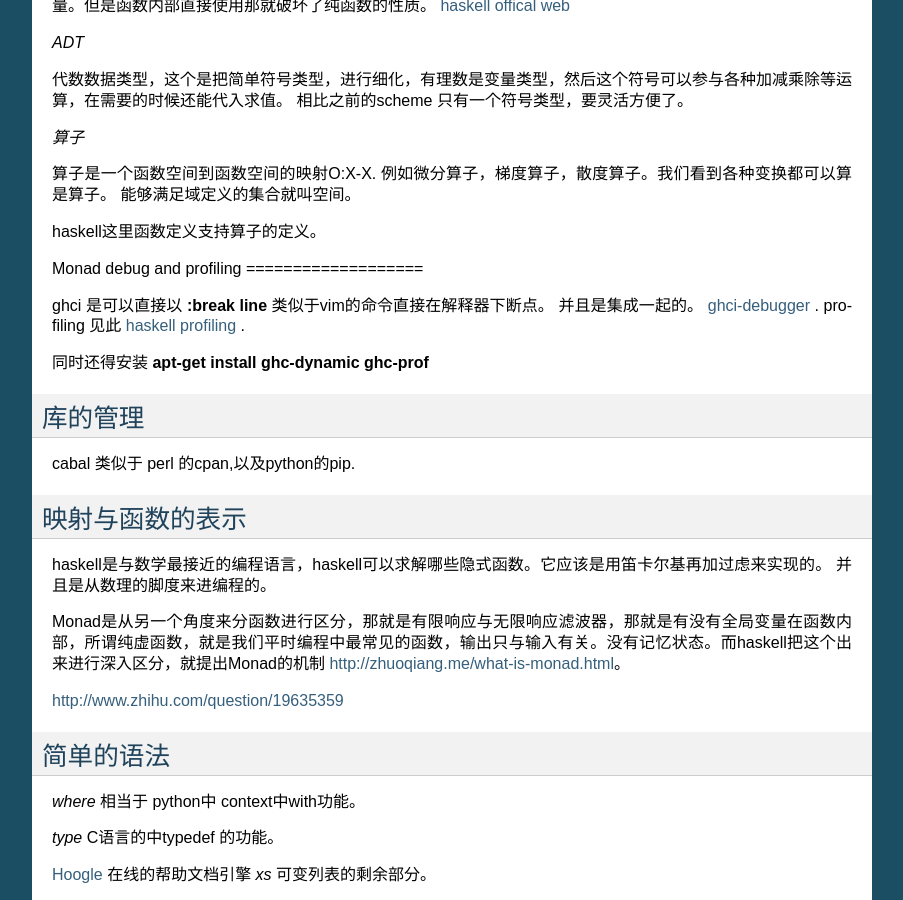
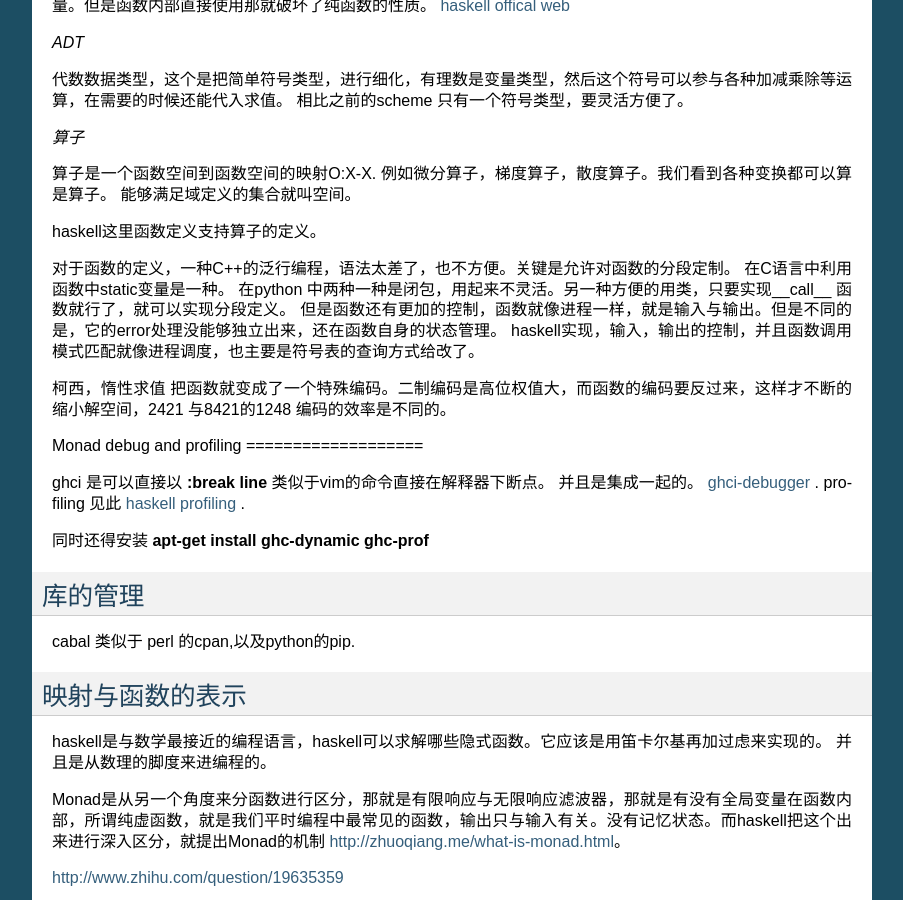
Before and after one commit to gwli/Programming, a Sphinx documentation site: the page built from source/content/Stage_1/Haskell.rst, in a window 1280 px wide and 900 px high, scrolled down 1258 px. Shown: the whole window, without its empty margins (198-1101 px from the left). Built offline with Sphinx 7.4.7, drawn with Linux system fonts in a browser that asks for light colours.

Commit message:
惰性求值

```diff
--- a/source/content/Stage_1/Haskell.rst
+++ b/source/content/Stage_1/Haskell.rst
@@ -61,6 +61,14 @@ Monad 单子，要解决如何传递全局变量，在纯函数里，读写文
 能够满足域定义的集合就叫空间。
 
 haskell这里函数定义支持算子的定义。
+
+对于函数的定义，一种C++的泛行编程，语法太差了，也不方便。关键是允许对函数的分段定制。
+在C语言中利用函数中static变量是一种。
+在python 中两种一种是闭包，用起来不灵活。另一种方便的用类，只要实现__call__ 函数就行了，就可以实现分段定义。
+但是函数还有更加的控制，函数就像进程一样，就是输入与输出。但是不同的是，它的error处理没能够独立出来，还在函数自身的状态管理。
+haskell实现，输入，输出的控制，并且函数调用模式匹配就像进程调度，也主要是符号表的查询方式给改了。
+
+柯西，惰性求值 把函数就变成了一个特殊编码。二制编码是高位权值大，而函数的编码要反过来，这样才不断的缩小解空间，2421 与8421的1248 编码的效率是不同的。
 
 Monad
 debug and profiling
```
